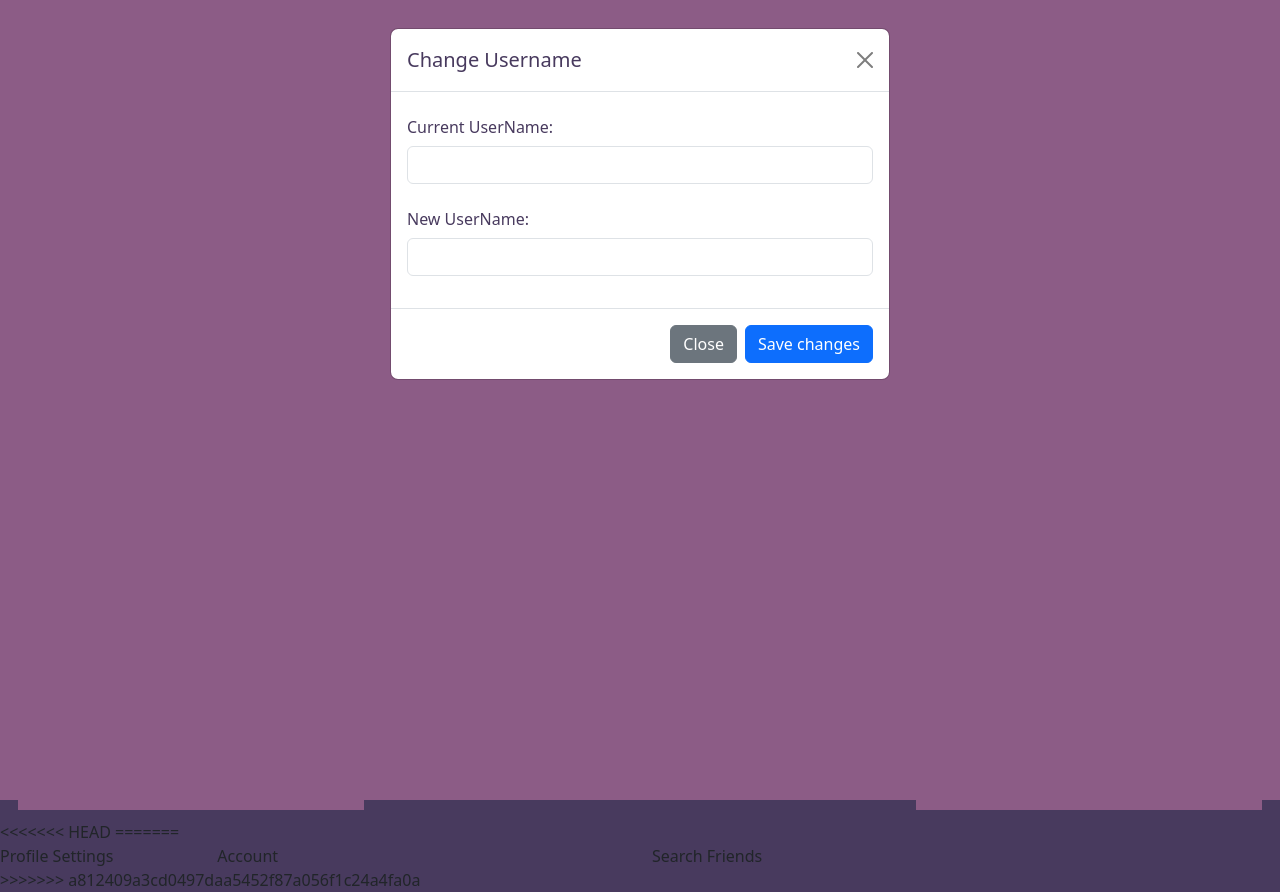
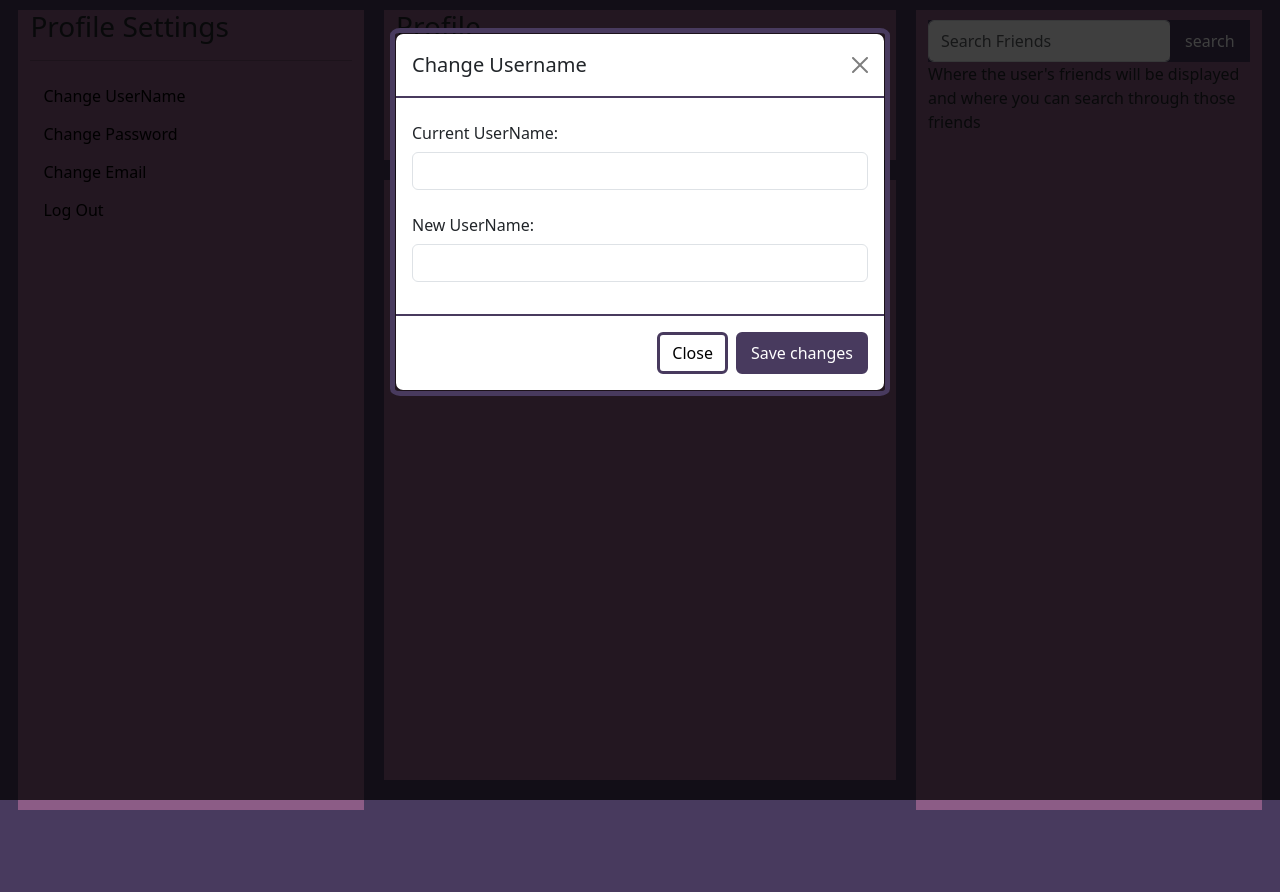
Before and after one commit to ImAPersonIght/Groupify, a website: page root/front/profile.html in a window 1280 px wide. Both pictures are taken after a click on the button "Change UserName". After the commit the page ends 820 px from the top, so only its background shows below. Drawn offline with nearby package versions, Linux system fonts and the light colour scheme.

Commit message:
Profile updates

```diff
--- a/root/front/Css/profile.css
+++ b/root/front/Css/profile.css
@@ -39,6 +39,7 @@ section{
     width: 100%;
 }
 
+/* Friends */
 .input-group{
     margin: center;
     margin-top: 10px;
@@ -47,20 +48,64 @@ section{
     background-color: #483a5e;
 }
 
-.btn-outline-secondary:hover{
-    color: #fff;
+.btn-outline-secondary{
     background-color: #483a5e;
+    color: #FFF;
+    border: 3px solid  #483a5e;
 }
 
+.btn-outline-secondary:hover{
+    background-color: #483a5e;
+    color: #FFF;
+    border: 3px solid  #483a5e;
+}
+
+/* Profile Settings */
 .btn-link{
     color: #000000;
+    text-decoration: none;
 }
 
 .btn-link:hover{
     color: #000000;
 }
 
-#userNameModal{
-    color: #483a5e;
-    background-color: #8c5c86;
+/* modal */
+#modal-close-btn{
+    background-color: #FFF;
+    color: black;
+    border: 3px solid  #483a5e;
 }
+
+#modal-save-changes{
+    background-color: #483a5e;
+    color: #FFF;
+    border: 3px solid  #483a5e;
+}
+
+.modal-dialog{
+    border: 5px solid #483a5e;
+    border-radius: 2%;
+}
+
+.modal-header{
+    border-bottom: 2px solid #483a5e;
+}
+
+.modal-footer{
+    border-top: 2px solid #483a5e;
+}
+
+/* Profile */
+
+#user-image{
+
+}
+
+#user-name{
+    margin-left: 50%;
+}
+
+#user-email{
+    margin-left: 50%;
+}
--- a/root/front/profile.html
+++ b/root/front/profile.html
@@ -8,14 +8,15 @@
 
         <!-- Bootstrap CSS -->
         <link href="https://cdn.jsdelivr.net/npm/bootstrap@5.3.1/dist/css/bootstrap.min.css" rel="stylesheet" integrity="sha384-4bw+/aepP/YC94hEpVNVgiZdgIC5+VKNBQNGCHeKRQN+PtmoHDEXuppvnDJzQIu9" crossorigin="anonymous">
-        <link href="../front/Css/profile.css" rel="stylesheet">
+        <link href="./Css/profile.css" rel="stylesheet">
     </head>
     <body id="body">
         <section>
             <div>
                 <div class="row justify-content-center m-0">
                     <div id="column-one" class="col-4" >
-                        <h2>Profile Settings</h2>
+                        <h3>Profile Settings</h3>
+                      <hr>
 
                         <div>
                           <!-- Change UserName -->
@@ -43,8 +44,8 @@
                                     </form>
                                   </div>
                                   <div class="modal-footer">
-                                    <button type="button" class="btn btn-secondary" data-bs-dismiss="modal">Close</button>
-                                    <button type="button" class="btn btn-primary">Save changes</button>
+                                    <button id="modal-close-btn" type="button" class="btn btn-secondary" data-bs-dismiss="modal">Close</button>
+                                    <button id="modal-save-changes" type="button" class="btn btn-primary">Save changes</button>
                                   </div>
                                 </div>
                               </div>
@@ -77,8 +78,8 @@
                                   </form>
                                 </div>
                                 <div class="modal-footer">
-                                  <button type="button" class="btn btn-secondary" data-bs-dismiss="modal">Close</button>
-                                  <button type="button" class="btn btn-primary">Save changes</button>
+                                  <button id="modal-close-btn" type="button" class="btn btn-secondary" data-bs-dismiss="modal">Close</button>
+                                  <button id="modal-save-changes" type="button" class="btn btn-primary">Save changes</button>
                                 </div>
                               </div>
                             </div>
@@ -112,8 +113,8 @@
                                   </form>
                                 </div>
                                 <div class="modal-footer">
-                                  <button type="button" class="btn btn-secondary" data-bs-dismiss="modal">Close</button>
-                                  <button type="button" class="btn btn-primary">Save changes</button>
+                                  <button id="modal-close-btn" type="button" class="btn btn-secondary" data-bs-dismiss="modal">Close</button>
+                                  <button id="modal-save-changes" type="button" class="btn btn-primary">Save changes</button>
                                 </div>
                               </div>
                             </div>
@@ -126,19 +127,30 @@
                           </button>
                         </div>
 
-                        <div>
-
-                        </div>
-
-
                     </div>
 
 
                     <div id="column-two" class="col-4">
                         <div class="row justify-content-center">
                             <div id="column-four" class="col-4">
-                                Profile
+                              <h3>Profile</h3>
+                            <hr>
+
+                              <!-- <img id="user-image" > -->
+
+                              <div id="user-name">
+                                User Name:
+                              </div>
+
+                              <div id="user-email">
+                                User Email:
+                              </div>
+
+
+
                             </div>
+
+
                             <div id="column-five" class="col-4">
                                 Find Friends
                             </div>
@@ -163,19 +175,5 @@
         <script src="https://cdn.jsdelivr.net/npm/bootstrap@5.3.1/dist/js/bootstrap.bundle.min.js" integrity="sha384-HwwvtgBNo3bZJJLYd8oVXjrBZt8cqVSpeBNS5n7C8IVInixGAoxmnlMuBnhbgrkm" crossorigin="anonymous"></script>
         <script src="https://cdn.jsdelivr.net/npm/@popperjs/core@2.11.8/dist/umd/popper.min.js" integrity="sha384-I7E8VVD/ismYTF4hNIPjVp/Zjvgyol6VFvRkX/vR+Vc4jQkC+hVqc2pM8ODewa9r" crossorigin="anonymous"></script>
         <script src="https://cdn.jsdelivr.net/npm/bootstrap@5.3.1/dist/js/bootstrap.min.js" integrity="sha384-Rx+T1VzGupg4BHQYs2gCW9It+akI2MM/mndMCy36UVfodzcJcF0GGLxZIzObiEfa" crossorigin="anonymous"></script>
-<<<<<<< HEAD
-=======
     </head>
-    <body>
-
-        <div class="row">
-            <div id="profileSettings" class="col-sm-2">Profile Settings</div>
-            <div id="account" class="col-sm-4">Account</div>
-            <div id="searchFriends" class="col-sm-2">Search Friends</div>
-            </div>
-        </div>
-
-
->>>>>>> a812409a3cd0497daa5452f87a056f1c24a4fa0a
-    </body>
 </html>
```
